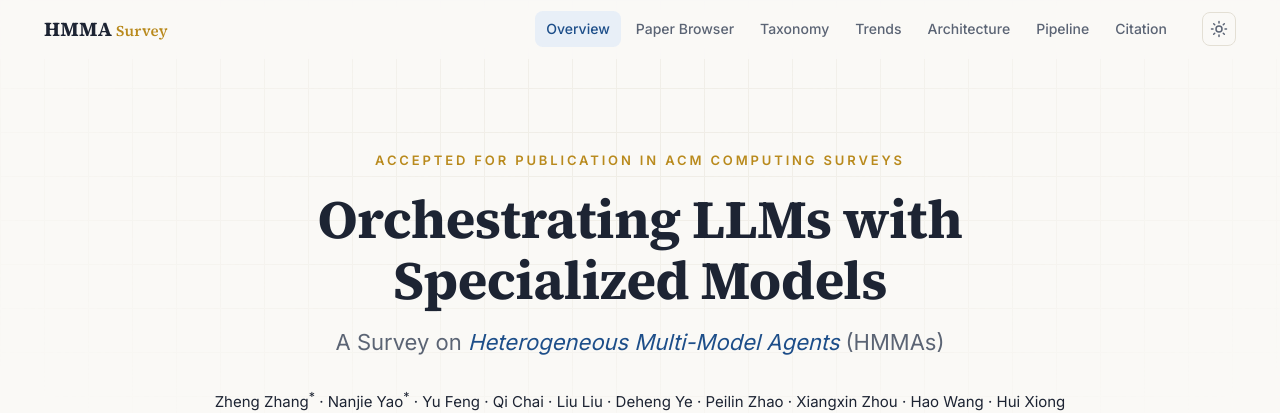
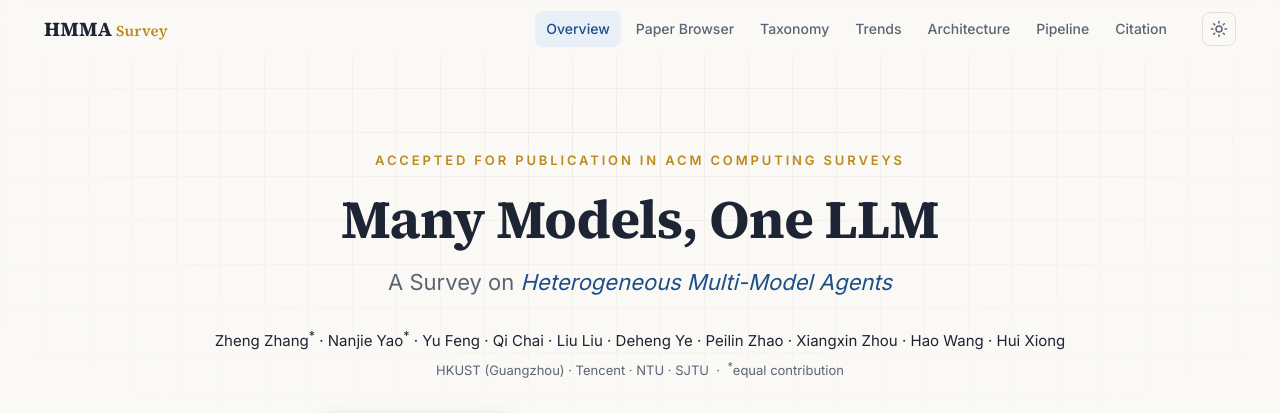
Before and after one commit to 3DAgentWorld/awesome_hmma_agent, a plain HTML site: page docs/index.html in a window 1280 px wide. Shown: the top 413 px of the page. Drawn offline with nearby package versions, Linux system fonts and the light colour scheme.

Commit message:
Use the current HMMA manuscript title

```diff
--- a/docs/index.html
+++ b/docs/index.html
@@ -3,8 +3,9 @@
 <head>
 <meta charset="UTF-8">
 <meta name="viewport" content="width=device-width, initial-scale=1.0">
-<title>HMMA Survey: Orchestrating LLMs with Specialized Models</title>
-<meta name="description" content="Project page for the survey 'Orchestrating LLMs with Specialized Models: A Survey on Heterogeneous Multi-Model Agents': 572 papers, interactive taxonomy and paper browser.">
+<title>Many Models, One LLM: A Survey on Heterogeneous Multi-Model Agents</title>
+<meta name="description" content="Project page for Many Models, One LLM: A Survey on Heterogeneous Multi-Model Agents, with an interactive taxonomy and a 572-paper browser.">
+<meta property="og:title" content="Many Models, One LLM: A Survey on Heterogeneous Multi-Model Agents">
 <meta property="og:image" content="https://3dagentworld.github.io/awesome_hmma_agent/assets/taxonomy.png">
 <link rel="preconnect" href="https://fonts.googleapis.com">
 <link rel="preconnect" href="https://fonts.gstatic.com" crossorigin>
@@ -42,8 +43,8 @@
   <div class="hero-grid-bg" aria-hidden="true"></div>
   <div class="container hero-inner">
     <p class="hero-kicker">Accepted for publication in ACM Computing Surveys</p>
-    <h1 class="hero-title">Orchestrating LLMs with Specialized Models</h1>
-    <p class="hero-subtitle">A Survey on <em>Heterogeneous Multi-Model Agents</em> (HMMAs)</p>
+    <h1 class="hero-title">Many Models, One LLM</h1>
+    <p class="hero-subtitle">A Survey on <em>Heterogeneous Multi-Model Agents</em></p>
     <p class="hero-authors">
       Zheng Zhang<sup>*</sup> · Nanjie Yao<sup>*</sup> · Yu Feng · Qi Chai · Liu Liu ·
       Deheng Ye · Peilin Zhao · Xiangxin Zhou · Hao Wang · Hui Xiong
@@ -237,6 +238,7 @@
 <section class="section" id="citation">
   <div class="container">
     <h2 class="section-title">Citation</h2>
+    <p>The public preprint was released under the earlier title shown below.</p>
     <p><a href="https://doi.org/10.20944/preprints202607.1041.v1">Public preprint on Preprints.org</a> · <a href="citation.bib" download>Download BibTeX</a></p>
     <div class="bib-card">
       <button class="btn btn-small btn-outline copy-btn" id="copyBib">Copy</button>
@@ -256,7 +258,7 @@
 
 <footer class="footer">
   <div class="container footer-inner">
-    <p>Orchestrating LLMs with Specialized Models · HMMA Survey project page.</p>
+    <p>Many Models, One LLM · HMMA Survey project page.</p>
     <p class="footer-dim">Data released under CC BY 4.0 · Code under MIT</p>
   </div>
 </footer>
```
Also changed, not shown: 2 other files.
